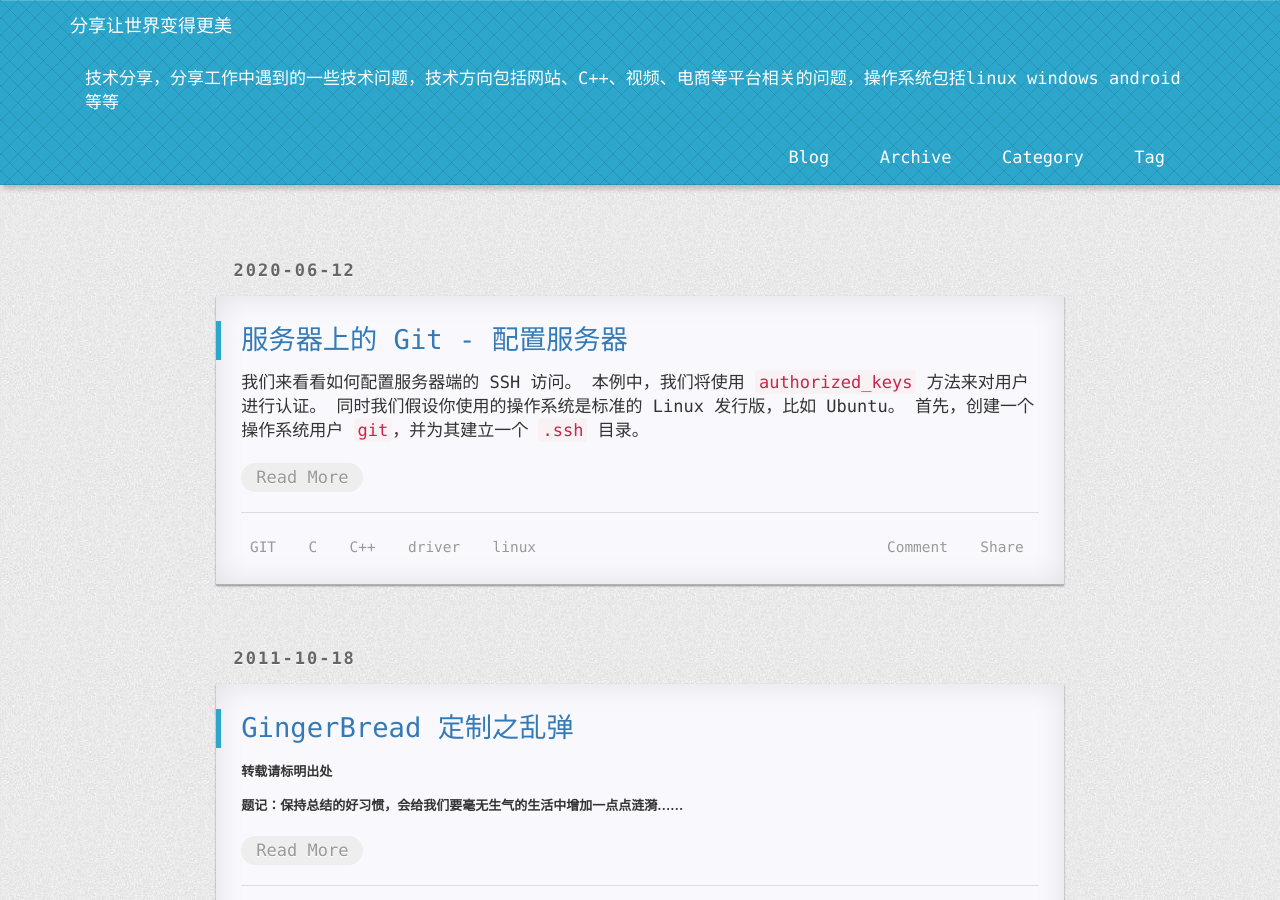
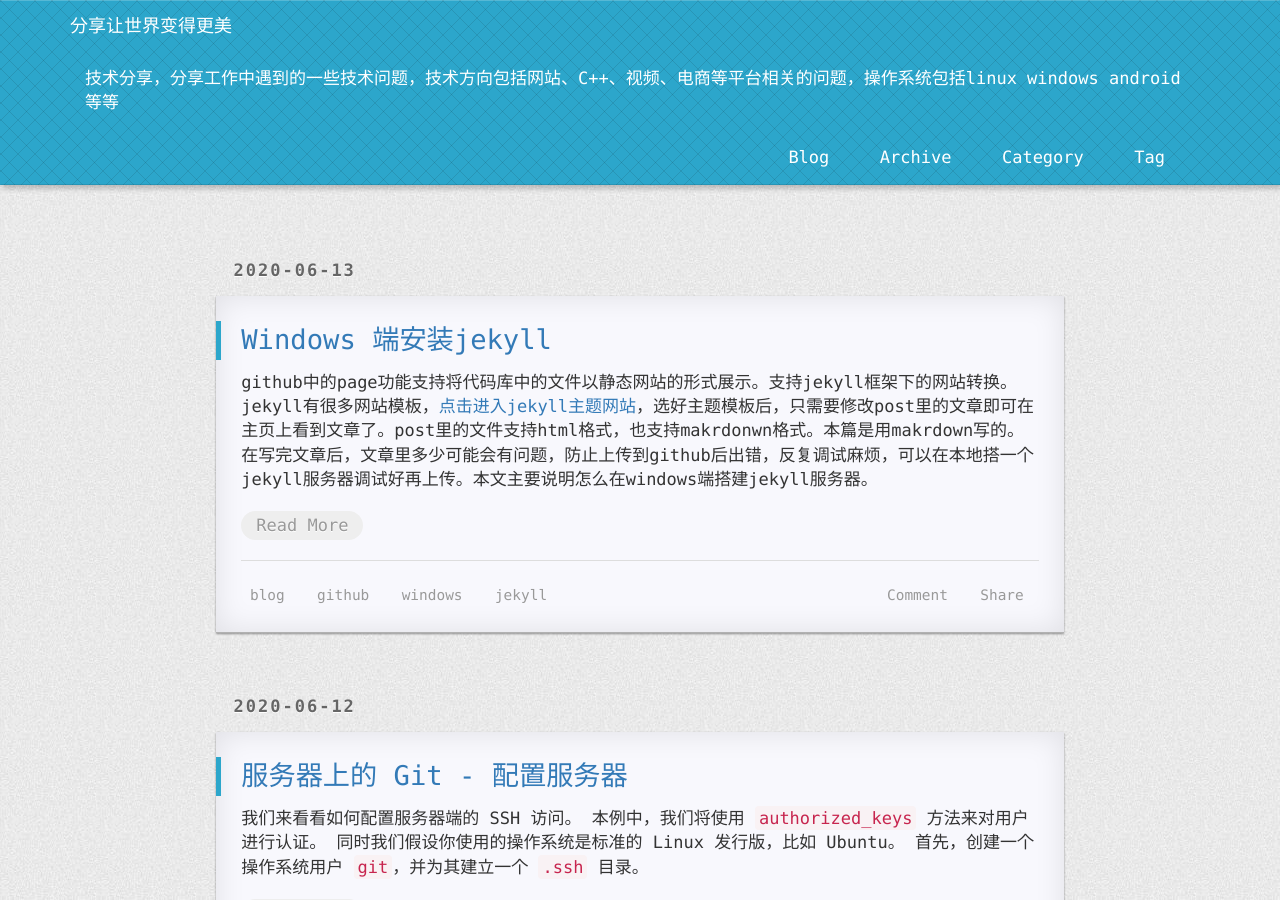
Before and after one commit to yybingyybing/yybing.github.io, a Jekyll site: the page built from index.html, in a window 1280 px wide and 900 px high. Built offline with Jekyll 4.4.1, drawn with Linux system fonts in a browser that asks for light colours; nearby versions of some CDN libraries; the list of posts is cut into pages by our own code; comment, search, counter and statistics services are not loaded; a style sheet for code colours, icons or effects is not loaded.

Commit message:
add new artice

````diff
--- a/_posts/2020-06-12-git_server.html
+++ b/_posts/2020-06-12-git_server.html
@@ -3,6 +3,8 @@ title: 服务器上的 Git - 配置服务器
 tags: GIT C C++ driver linux
 categories: code
 ---
+
+
 <div class="paragraph">
 <p>我们来看看如何配置服务器端的 SSH 访问。
 本例中，我们将使用 <code>authorized_keys</code> 方法来对用户进行认证。
--- /dev/null
+++ b/_posts/2020-06-13-jekyll_windows.md
@@ -0,0 +1,86 @@
+---
+title: Windows 端安装jekyll
+tags: blog github windows jekyll
+categories: code
+---
+github中的page功能支持将代码库中的文件以静态网站的形式展示。支持jekyll框架下的网站转换。jekyll有很多网站模板，[点击进入jekyll主题网站](http://jekyllthemes.org/)，选好主题模板后，只需要修改post里的文章即可在主页上看到文章了。post里的文件支持html格式，也支持makrdonwn格式。本篇是用makrdown写的。
+在写完文章后，文章里多少可能会有问题，防止上传到github后出错，反复调试麻烦，可以在本地搭一个jekyll服务器调试好再上传。本文主要说明怎么在windows端搭建jekyll服务器。
+
+# 1.下载ruby
+jekyll是用[ruby](http://www.ruby-lang.org/)写的，所以第一步需要先安装ruby。安装可以选学源码安装，也可以用相应平台的安装包安装，windows端还是用安装包安装方便，目前有专门的windows平台的[安装包网站](https://rubyinstaller.org/downloads/)。打开链接后，选网站推荐的版本下载，推荐的版本下载连接会加粗，如现在的推荐版本是**[Ruby+Devkit 2.6.6-1 (x64)](https://github.com/oneclick/rubyinstaller2/releases/download/RubyInstaller-2.6.6-1/rubyinstaller-devkit-2.6.6-1-x64.exe)** 。
+推荐的版本中包含有devkit，有的功能是需要有相应编译功能的，所以最好安装devkit版本。
+
+安装完成时不要选安装MSYS2 toolchain ，因为他们的默认源比较慢，需要手动改一下源，再执行ridk install安装即可。
+修改源的位置在\Ruby26-x64\msys64\etc\pacman.d\中的 mirrorlist.mingw32 mirrorlist.mingw64 mirrorlist.msys文件中，装文件中的内容改成下面的样子即可。
+
+## mirrorlist.msys
+```
+##
+## MSYS2 repository mirrorlist
+##
+
+## Primary
+## msys2.org
+Server = http://mirrors.ustc.edu.cn/msys2/msys/$arch/
+Server = https://mirrors.tuna.tsinghua.edu.cn/msys2/msys/$arch/
+Server = http://mirrors.ustc.edu.cn/msys2/msys/$arch/
+Server = http://mirror.bit.edu.cn/msys2/msys/$arch/
+Server = http://mirror.bit.edu.cn/msys2/msys/$arch/
+Server = http://repo.msys2.org/msys/$arch/
+Server = https://sourceforge.net/projects/msys2/files/REPOS/MSYS2/$arch/
+Server = https://www2.futureware.at/~nickoe/msys2-mirror/msys/$arch/
+Server = https://mirror.yandex.ru/mirrors/msys2/msys/$arch/
+```
+## mirrorlist.mingw64
+```
+##
+## 32-bit Mingw-w64 repository mirrorlist
+##
+
+## Primary
+## msys2.org
+Server = http://mirrors.ustc.edu.cn/msys2/mingw/i686/
+Server = https://mirrors.tuna.tsinghua.edu.cn/msys2/mingw/i686/
+Server = http://mirrors.ustc.edu.cn/msys2/mingw/i686/
+Server = http://mirror.bit.edu.cn/msys2/mingw/i686/
+Server = http://repo.msys2.org/mingw/i686/
+Server = https://sourceforge.net/projects/msys2/files/REPOS/MINGW/i686/
+Server = https://www2.futureware.at/~nickoe/msys2-mirror/mingw/i686/
+Server = https://mirror.yandex.ru/mirrors/msys2/mingw/i686/
+```
+## mirrorlist.mingw32
+```
+##
+## 64-bit Mingw-w64 repository mirrorlist
+##
+
+## Primary
+## msys2.org
+Server = http://mirrors.ustc.edu.cn/msys2/mingw/x86_64/
+Server = https://mirrors.tuna.tsinghua.edu.cn/msys2/mingw/x86_64/
+Server = http://mirrors.ustc.edu.cn/msys2/mingw/x86_64/
+Server = http://mirror.bit.edu.cn/msys2/mingw/x86_64/
+Server = http://repo.msys2.org/mingw/x86_64/
+Server = https://sourceforge.net/projects/msys2/files/REPOS/MINGW/x86_64/
+Server = https://www2.futureware.at/~nickoe/msys2-mirror/mingw/x86_64/
+Server = https://mirror.yandex.ru/mirrors/msys2/mingw/x86_64/
+```
+
+修改源后，执行ridk install 后很快就能安装好了。
+# 2.安装jekyll
+安装好ruby后，控制台（cmd）运行gem install jekyll即可安装成功能jekyll。
+# 3.运行jekyll
+在控制台中进入blog模板所在位置，比如e:\blog，运行jekyll server，如果运行正确就会提示成
+![](/static/img/1.jpg)
+# 4.修正依赖
+如果执行jekyll server的时候出现依赖错误，按照提示安装相关依赖即可，如下面说明缺jekyll-paginate，执行gem install jekyll-paginate即可。
+```
+$ jekyll serve
+Configuration file: /var/www/lanyon-mobile/_config.yml
+Deprecation: You appear to have pagination turned on, but you haven’t included the jekyll-paginate gem. Ensure you have plugins: [jekyll-paginate] in your configuration file.
+Source: /var/www/lanyon-mobile
+Destination: /var/www/lanyon-mobile/_site
+Incremental build: disabled. Enable with --incremental
+Generating…
+Since v3.0, permalinks for pages in subfolders must be relative to the site source directory, not the parent directory. Check https://jekyllrb.com/docs/upgrading/ for more info.
+```
````
Also changed, not shown: static/img/1.jpg (added).
